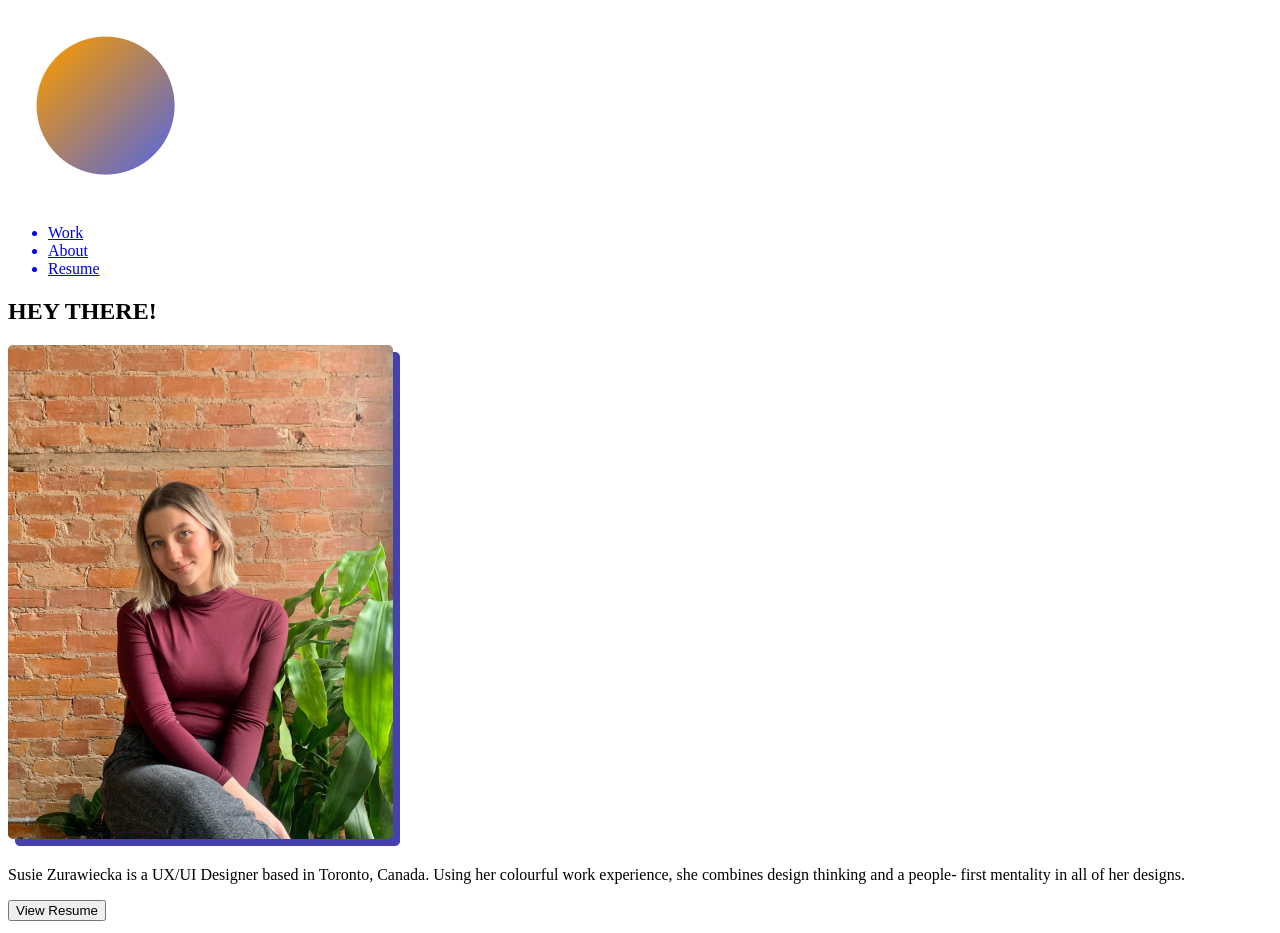
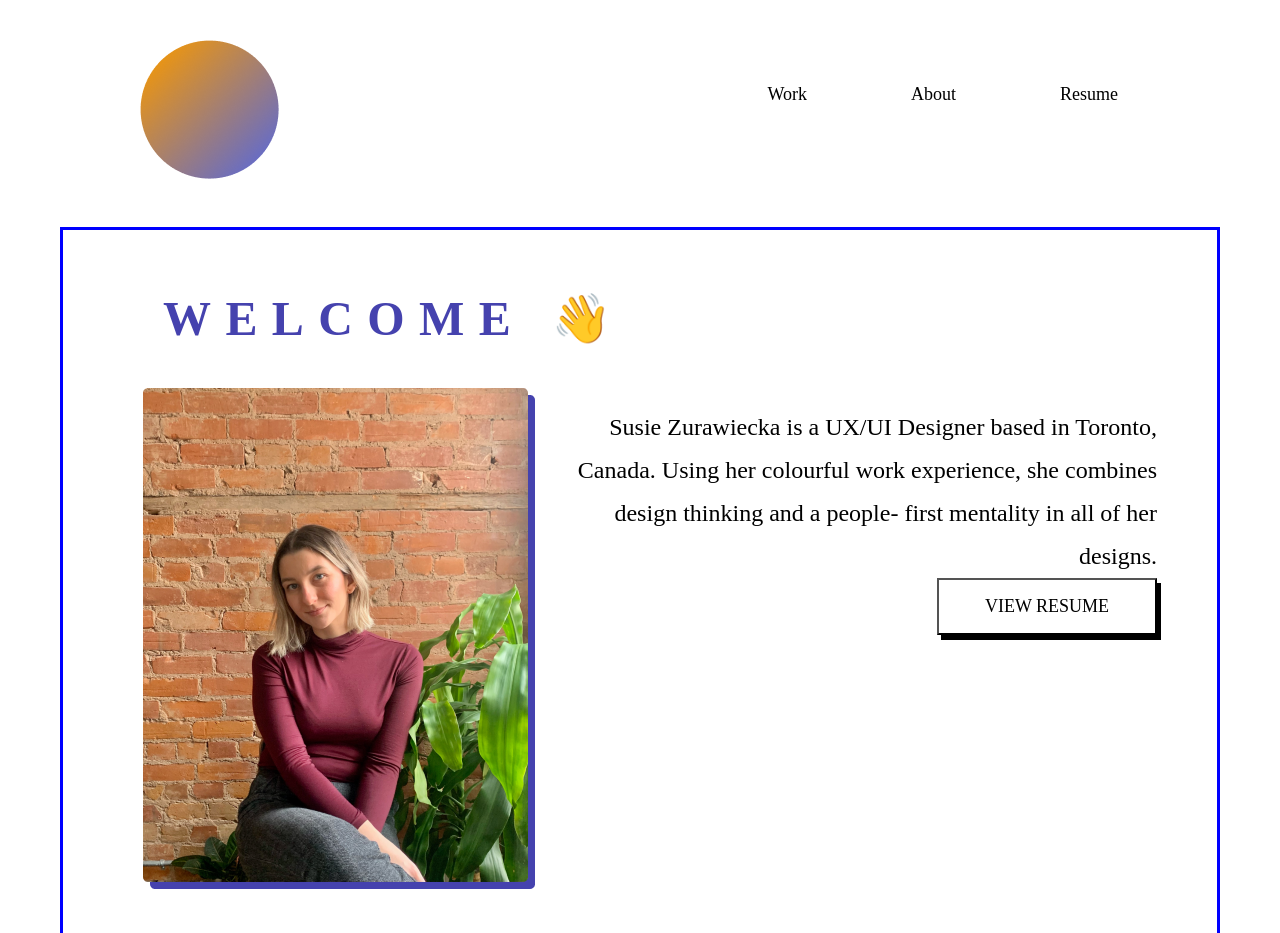
Before and after one commit to zuziazuraw/UX_UI_HW_17, a plain HTML site: page index.html in a window 1280 px wide. Shown: the top 933 px of the page. Drawn offline with Linux system fonts and the light colour scheme; a web font is replaced by a local one.

Commit message:
css hero image done

```diff
--- a/index.html
+++ b/index.html
@@ -1,13 +1,15 @@
 <!DOCTYPE html>
 <html lang="en">
 <head>
-    <link rel="stylesheet" href="https://use.typekit.net/kgk6jux.css">
-
     <meta charset="UTF-8">
     <meta name="viewport" content="width=device-width, initial-scale=1.0">
 
-    <!---CSS Link-------------------------->
+<!---CSS Link---------------------------------------------------->
     <link rel="stylesheet" href="styles.css">
+
+
+<!---Font ------------------------------------>
+    <link rel="stylesheet" href="https://use.typekit.net/kgk6jux.css">
 
 
     <title>SZ PORTFOLIO</title>
@@ -15,7 +17,7 @@
 </head>
 <body>
 
-    <!-- Navigation------------------------>
+    <!-- Navigation-------------------------------------------------->
 <header class="navigation">
 
     <div class="inline-block logo">
@@ -32,19 +34,30 @@
 </header>
 
 
-<!---Hero Section---------------------------->
-<section class="heroImg">
-
-    <div class="content">
-        <h1>HEY THERE!</h1>
-        <img src="images/mmypicture.png" alt="me">
-        <p>Susie Zurawiecka is a UX/UI Designer based in Toronto, Canada. Using her colourful work experience, she combines design thinking and a people- first mentality in all of her designs. </p>
-        <button>View Resume</button>
-</div>
 
 
-<!---Projects---------------------------->
+<!---Hero Section--------------------------------------------------->
+<section class="hero">
 
+    <h1>WELCOME 👋</h1>
+
+    <div class="heroImg">
+        <img src="images/mmypicture.png" alt="me">
+    </div>
+
+    <div class="heroContent">
+
+        <h2>
+            Susie Zurawiecka is a UX/UI Designer based in Toronto, Canada. Using her colourful work experience, she combines design thinking and a people- first mentality in all of her designs. </h2>
+
+    </div>
+
+    <button id="uniqueButton" class="buttonStyle">VIEW RESUME</button>
+
+</section>
+
+
+<!---Projects------------------------------------------------------->
 <section class="container">
     <h1>PROJECTS</h1>
 
@@ -60,8 +73,7 @@
 </section>
 
 
-<!---Footer -------------------------------->
-
+<!---Footer ------------------------------------------------------->
 <footer>
     <ul>
         <a href="#"><li class="inline-block">Email</li></a>
--- a/styles.css
+++ b/styles.css
@@ -1,6 +1,129 @@
 * {
   box-sizing: border-box;
+  margin: auto 20px;
+  font-family: Basic Sans;
 }
+
+/*typography*/
+
+h1 {
+  font-family: Basic Sans;
+  font-style: normal;
+  font-weight: bold;
+  font-size: 48px;
+  line-height: 58px;
+  padding: 40px;
+  letter-spacing: 0.3em;
+  text-transform: capitalize;
+
+  color: #4542AE;
+}
+
+h2 {
+  font-family: Basic Sans;
+  font-style: normal;
+  font-weight: normal;
+  font-size: 24px;
+  line-height: 43px;
+  text-align: right;
+}
+
+/*Navigation**********************************/
+
+header {
+  background-color: white;
+  overflow: hidden;
+}
+
+header a {
+  float: left;
+  color: black;
+  text-align: center;
+  padding: 12px;
+  text-decoration: none;
+  font-size: 18px;
+  line-height: 25px;
+  border-radius: 4px;
+}
+
+header a:hover {
+  color: #4542AE;
+}
+
+
+.inline-block{
+  display: inline-block;
+  vertical-align: top;
+}
+
+.logo {
+  margin-left: auto;
+  height: auto;
+}
+
+nav {
+  width: 50%;
+  float: right;
+  padding: 10px;
+  padding-top: 70px;
+}
+
+ul {
+  float: right;
+  list-style: none;
+}
+
+
+/*hero*/
+
+.hero {
+  border: 3px solid blue;
+  padding: 20px 40px 40px;
+  display: inline-block;
+  align-items: baseline;
+}
+
+.heroImg {
+  float: left;
+  vertical-align: middle
+  ;
+}
+
+.heroContent {
+display: inline;
+margin: 50px;
+}
+
+/*cant move button*/
+
+button.buttonStyle {
+  background-color:white;
+  border-color: #000000;
+  color: black;
+  font-family: Basic Sans;
+  font-size: 18px;
+  float: right;
+  filter: drop-shadow(4px 5px 0px #000000);
+
+  width: 220px;
+  height: 57px;
+  left: 1019px;
+  top: 809px;
+
+
+}
+
+
+
+
+/* media */
+
+@media screen and (max-width: 600px) {
+  .header a {
+    float: none;
+    display: block;
+    text-align: left;
+  }
 
 /*
 body {
```
